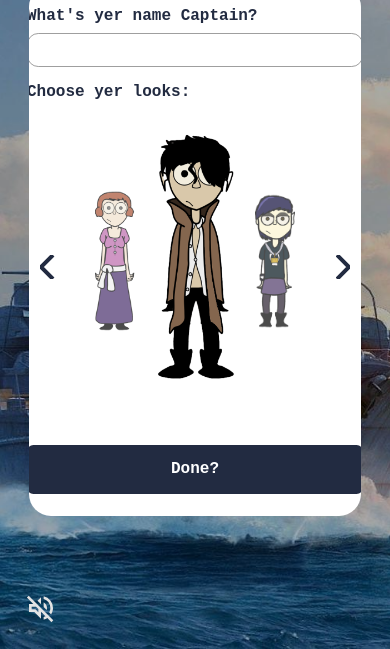
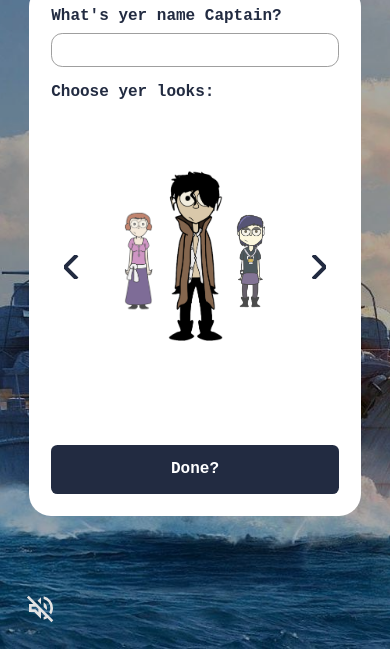
Before and after one commit to Aon-m/Battleship, a website built with webpack: page src/template.html in a window 390 px wide. Both pictures are taken after a click on the button "Single-player". Shown: the part 195-844 px from the top of the page. Built offline with nearby package versions, Linux system fonts and the light colour scheme.

Commit message:
refactor: update carousel and character styles for consistency and responsiveness

```diff
--- a/src/components/Move.js
+++ b/src/components/Move.js
@@ -21,17 +21,19 @@ export default class Move {
       character6,
       character7,
     ],
-    step = 75,
   ) {
     this.container = container;
     this.animator = animator;
 
     this.currentIndex = 0;
-    this.step = step;
-
     this.elements = this.#bindElements();
 
     this.previews = previews;
+
+    this.step = 75;
+    window.addEventListener("resize", () => {
+      this.step = this.#calculateStep();
+    });
 
     this.next = throttle(this.next.bind(this), 500);
     this.prev = throttle(this.prev.bind(this), 500);
@@ -40,6 +42,7 @@ export default class Move {
   // External methods
   init() {
     this.#render(this.#getInitialState());
+    this.step = this.#calculateStep();
   }
   next() {
     return this.#update("next");
@@ -170,4 +173,16 @@ export default class Move {
       offscreenRight: previews[(nextIndex + 2) % length],
     };
   }
+  #calculateStep() {
+    const { prev, current } = this.elements;
+
+    console.log(
+      current.getBoundingClientRect().left - prev.getBoundingClientRect().left,
+    );
+    return (
+      current.getBoundingClientRect().left -
+      prev.getBoundingClientRect().left +
+      15
+    );
+  }
 }
--- a/src/styles/components/game/_carousel.scss
+++ b/src/styles/components/game/_carousel.scss
@@ -3,7 +3,8 @@
 .carousel {
   @include m.flex(row);
 
-  &__offscreen {
+  &__slot {
+    &--offscreen {
       position: absolute;
       top: 50%;
       transform: translateY(-50%);
@@ -17,12 +18,13 @@
       }
     }
 
-  &__preview {
+    &--preview {
       opacity: 0.7;
     }
 
-  &__current {
+    &--current {
       z-index: 3;
       opacity: 1;
     }
   }
+}
--- a/src/styles/components/game/_character.scss
+++ b/src/styles/components/game/_character.scss
@@ -1,10 +1,10 @@
 .character {
   height: 75%;
-  max-width: 5rem;
+  width: clamp(3rem, calc(3rem + 2vw), 4rem);
   padding-block-end: var(--size-sm);
 
-  &__previews {
-    position: relative;
+  @media screen and (min-width: 400px) {
+    width: 5rem;
   }
 
   &--offscreen {
--- a/src/template.html
+++ b/src/template.html
@@ -127,7 +127,7 @@
                 <div class="carousel">
                   <div
                     id="slot-offscreen-preview-left"
-                    class="carousel__slot carousel__offscreen carousel__offscreen--left"
+                    class="carousel__slot carousel__slot--offscreen carousel__slot--offscreen--left"
                   >
                     <img
                       class="character character--offscreen character--offscreen--left"
@@ -138,7 +138,7 @@
                   </div>
                   <div
                     id="slot-previous-preview"
-                    class="carousel__slot carousel__preview"
+                    class="carousel__slot carousel__slot--preview"
                   >
                     <img
                       class="character character--preview"
@@ -149,7 +149,7 @@
                   </div>
                   <div
                     id="slot-current-preview"
-                    class="carousel__slot carousel__current fast-slow-hover"
+                    class="carousel__slot carousel__slot--current fast-slow-hover"
                   >
                     <img
                       class="character character--default"
@@ -160,7 +160,7 @@
                   </div>
                   <div
                     id="slot-next-preview"
-                    class="carousel__slot carousel__preview"
+                    class="carousel__slot carousel__slot--preview"
                   >
                     <img
                       class="character character--preview"
@@ -171,7 +171,7 @@
                   </div>
                   <div
                     id="slot-offscreen-preview-right"
-                    class="carousel__slot carousel__offscreen carousel__offscreen--right"
+                    class="carousel__slot carousel__slot--offscreen carousel__slot--offscreen--right"
                   >
                     <img
                       class="character character--offscreen character--offscreen--right"
```
Also changed, not shown: src/styles/styles.css. Lines whose indentation alone changed are shown as unchanged.
